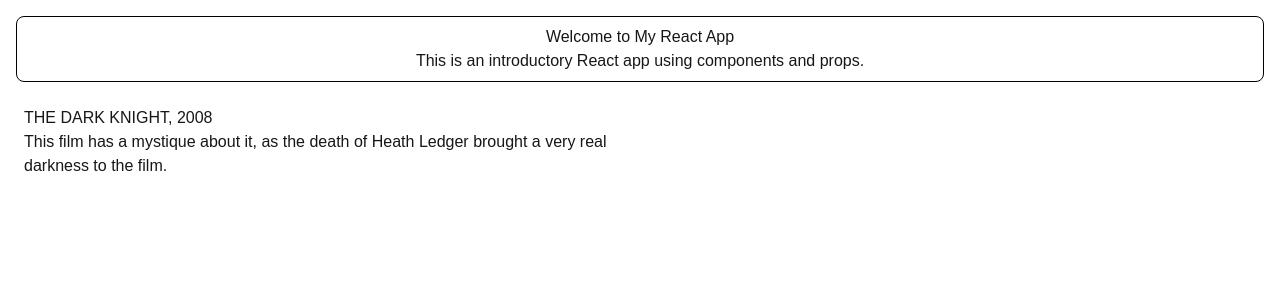
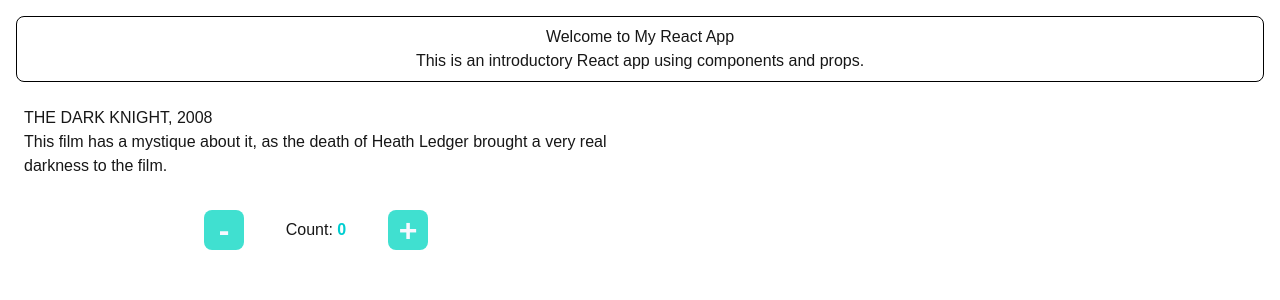
Before and after one commit to Beyzay/basic-react-components, a Next.js app: page / in a window 1280 px wide. Shown: the top 300 px of the page. Built offline with nearby package versions, Linux system fonts and the light colour scheme.

Commit message:
Add Counter component

```diff
--- /dev/null
+++ b/components/Counter.tsx
@@ -0,0 +1,30 @@
+import { useState } from "react";
+import styles from "../styles/Counter.module.css";
+
+export default function Counter() {
+    const [count, setCount] = useState(0); // Initializes the state of count to 0
+
+    return(
+        <div className={styles.container}>
+            <div className={styles.flexContainer}>
+                <button
+                    className={styles.button}
+                    onClick={() => setCount(count - 1)}
+                >
+                    -
+                </button>
+
+                <h2 className={styles.count}>
+                    Count: <span className={styles.countNumber}>{count}</span>
+                </h2>
+
+                <button
+                    className={styles.button}
+                    onClick={() => setCount(count + 1)}
+                >
+                    +
+                </button>
+            </div>
+        </div>
+    );
+}
--- a/pages/index.tsx
+++ b/pages/index.tsx
@@ -1,6 +1,7 @@
-import React from "react";
+import React, { Component } from "react";
 import Header from "../components/Header";
 import MainContent from "../components/MainContent";
+import Counter from "../components/Counter";
 
 export default function Home() {
   const titleVar = "THE DARK KNIGHT, 2008";
@@ -13,6 +14,7 @@
         title = {titleVar}
         content = {contentVar}
       />
+      <Counter />
     </div>
   );
 }
--- /dev/null
+++ b/styles/Counter.module.css
@@ -0,0 +1,46 @@
+.container {
+    padding: 8px;
+    margin: 16px 16px 0 16px;
+    max-width: 600px;
+}
+
+.flexContainer {
+    display: flex;
+    gap: 16px;
+    align-items: center;
+    justify-content: center;
+}
+
+.count {
+    width: 96px;
+    text-align: center;
+}
+
+.countNumber {
+    font-weight: bold;
+    color: #00ced1;
+}
+
+.button {
+    display: flex;
+    align-items: center;
+    justify-content: center;
+    width: 40px;
+    height: 40px;
+    font-size: 32px;
+    font-weight: bold;
+    margin: 0 8px;
+    border-radius: 8px;
+    border: none;
+    background-color: #40e0d0;
+    color: #f8f8ff;
+    cursor: pointer;
+}
+
+.button:hover {
+    background-color: #00ced1;
+}
+
+.button:active {
+    background-color: #afeeee;
+}
```
